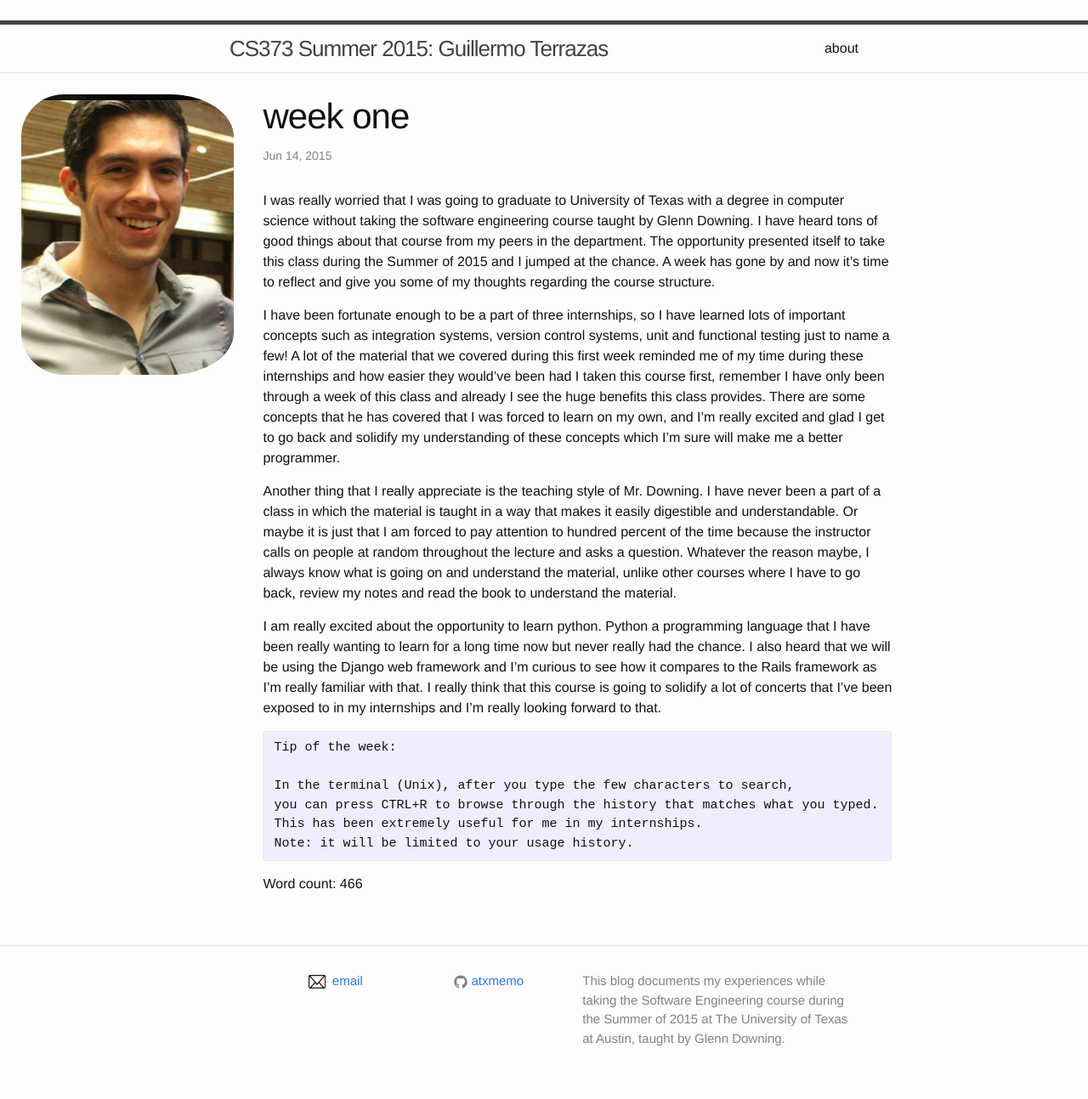
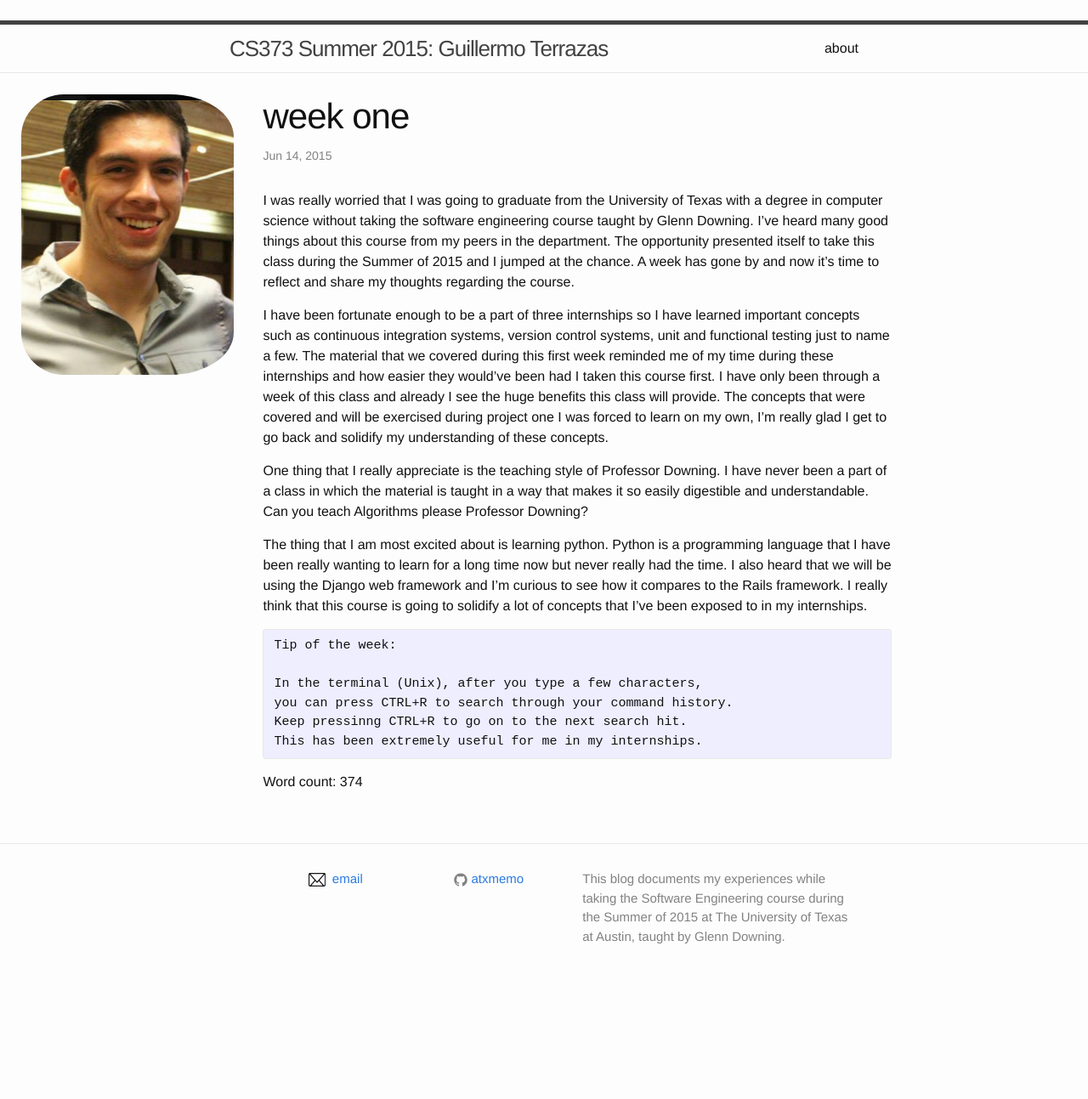
Before and after one commit to atxmemo/atxmemo.github.io, a Jekyll site: the page built from _posts/2015-06-14-week-one.markdown, in a window 1280 px wide. Shown: the whole page at 85% size. Built offline with Jekyll 4.4.1, drawn with Linux system fonts in a browser that asks for light colours; after the commit the page ends 1173 px from its top, so only the background shows below that.

Commit message:
Refactored wording

```diff
--- a/_posts/2015-06-14-week-one.markdown
+++ b/_posts/2015-06-14-week-one.markdown
@@ -4,23 +4,23 @@ title:  "week one"
 date:   2015-06-14
 ---
 
-I was really worried that I was going to graduate to University of Texas with a degree in computer science without taking the software engineering course taught by Glenn Downing. I have heard tons of good things about that course from my peers in the department. The opportunity presented itself to take this class during the Summer of 2015 and I jumped at the chance. A week has gone by and now it's time to reflect and give you some of my thoughts regarding the course structure.
+I was really worried that I was going to graduate from the University of Texas with a degree in computer science without taking the software engineering course taught by Glenn Downing. I've heard many good things about this course from my peers in the department. The opportunity presented itself to take this class during the Summer of 2015 and I jumped at the chance. A week has gone by and now it's time to reflect and share my thoughts regarding the course.
 
-I have been fortunate enough to be a part of three internships, so I have learned lots of important concepts such as integration systems, version control systems, unit and functional testing just to name a few! A lot of the material that we covered during this first week reminded me of my time during these internships and how easier they would've been had I taken this course first, remember I have only been through a week of this class and already I see the huge benefits this class provides. There are some concepts that he has covered that I was forced to learn on my own, and I'm really excited and glad I get to go back and solidify my understanding of these concepts which I'm sure will make me a better programmer.
+I have been fortunate enough to be a part of three internships so I have learned important concepts such as continuous integration systems, version control systems, unit and functional testing just to name a few. The material that we covered during this first week reminded me of my time during these internships and how easier they would've been had I taken this course first. I have only been through a week of this class and already I see the huge benefits this class will provide. The concepts that were covered and will be exercised during project one I was forced to learn on my own, I'm really glad I get to go back and solidify my understanding of these concepts.
 
-Another thing that I really appreciate is the teaching style of Mr. Downing. I have never been a part of a class in which the material is taught in a way that makes it easily digestible and understandable. Or maybe it is just that I am forced to pay attention to hundred percent of the time because the instructor calls on people at random throughout the lecture and asks a question. Whatever the reason maybe, I always know what is going on and understand the material, unlike other courses where I have to go back, review my notes and read the book to understand the material.
+One thing that I really appreciate is the teaching style of Professor Downing. I have never been a part of a class in which the material is taught in a way that makes it so easily digestible and understandable. Can you teach Algorithms please Professor Downing?
 
-I am really excited about the opportunity to learn python. Python a programming language that I have been really wanting to learn for a long time now but never really had the chance. I also heard that we will be using the Django web framework and I'm curious to see how it compares to the Rails framework as I'm really familiar with that. I really think that this course is going to solidify a lot of concerts that I've been exposed to in my internships and I'm really looking forward to that.
+The thing that I am most excited about is learning python. Python is a programming language that I have been really wanting to learn for a long time now but never really had the time. I also heard that we will be using the Django web framework and I'm curious to see how it compares to the Rails framework. I really think that this course is going to solidify a lot of concepts that I've been exposed to in my internships.
 
 {% highlight text %}
 
 Tip of the week:
 
-In the terminal (Unix), after you type the few characters to search,
-you can press CTRL+R to browse through the history that matches what you typed.
+In the terminal (Unix), after you type a few characters,
+you can press CTRL+R to search through your command history.
+Keep pressinng CTRL+R to go on to the next search hit.
 This has been extremely useful for me in my internships.
-Note: it will be limited to your usage history.
 
 {% endhighlight %}
 
-Word count: 466
+Word count: 374
```
